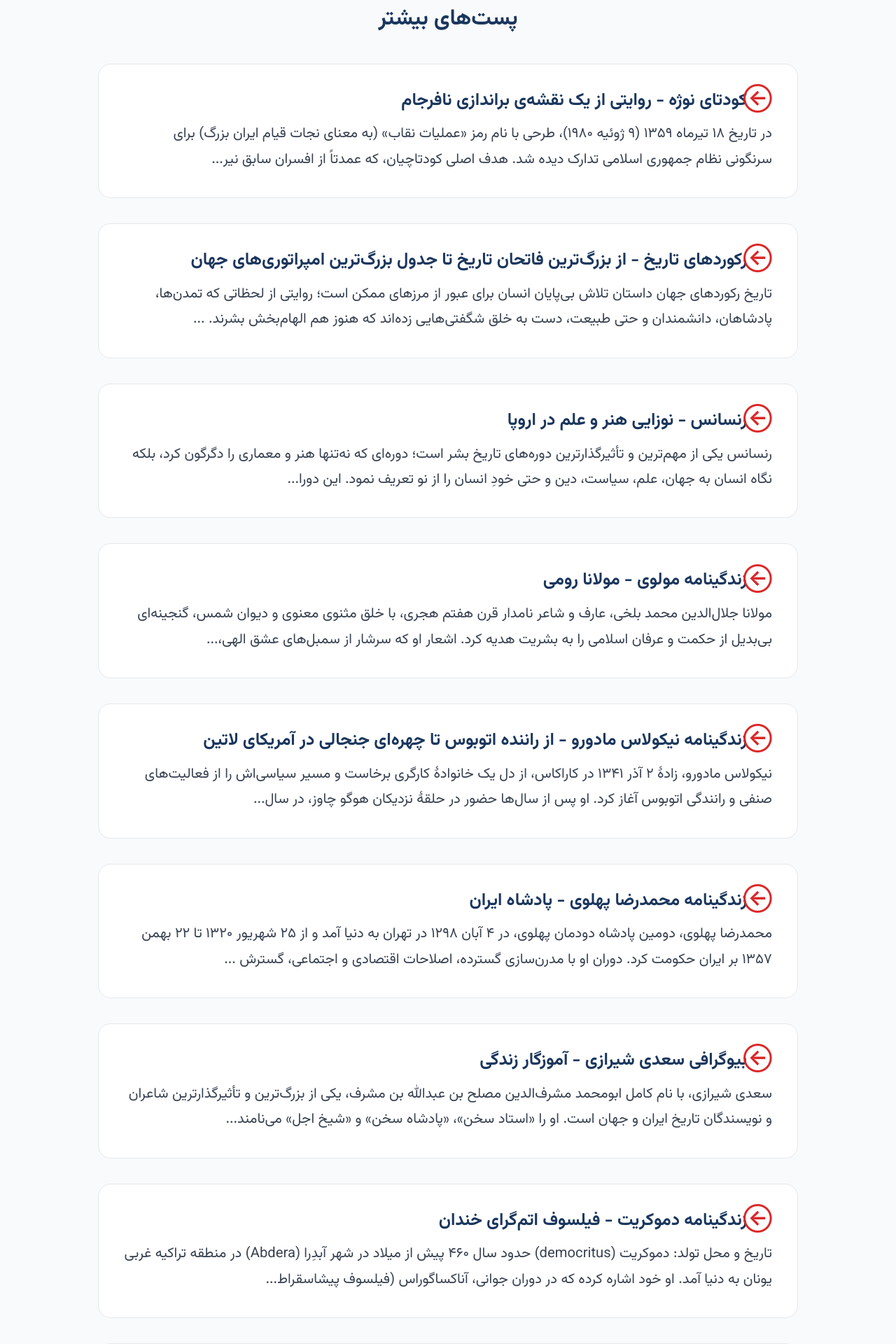
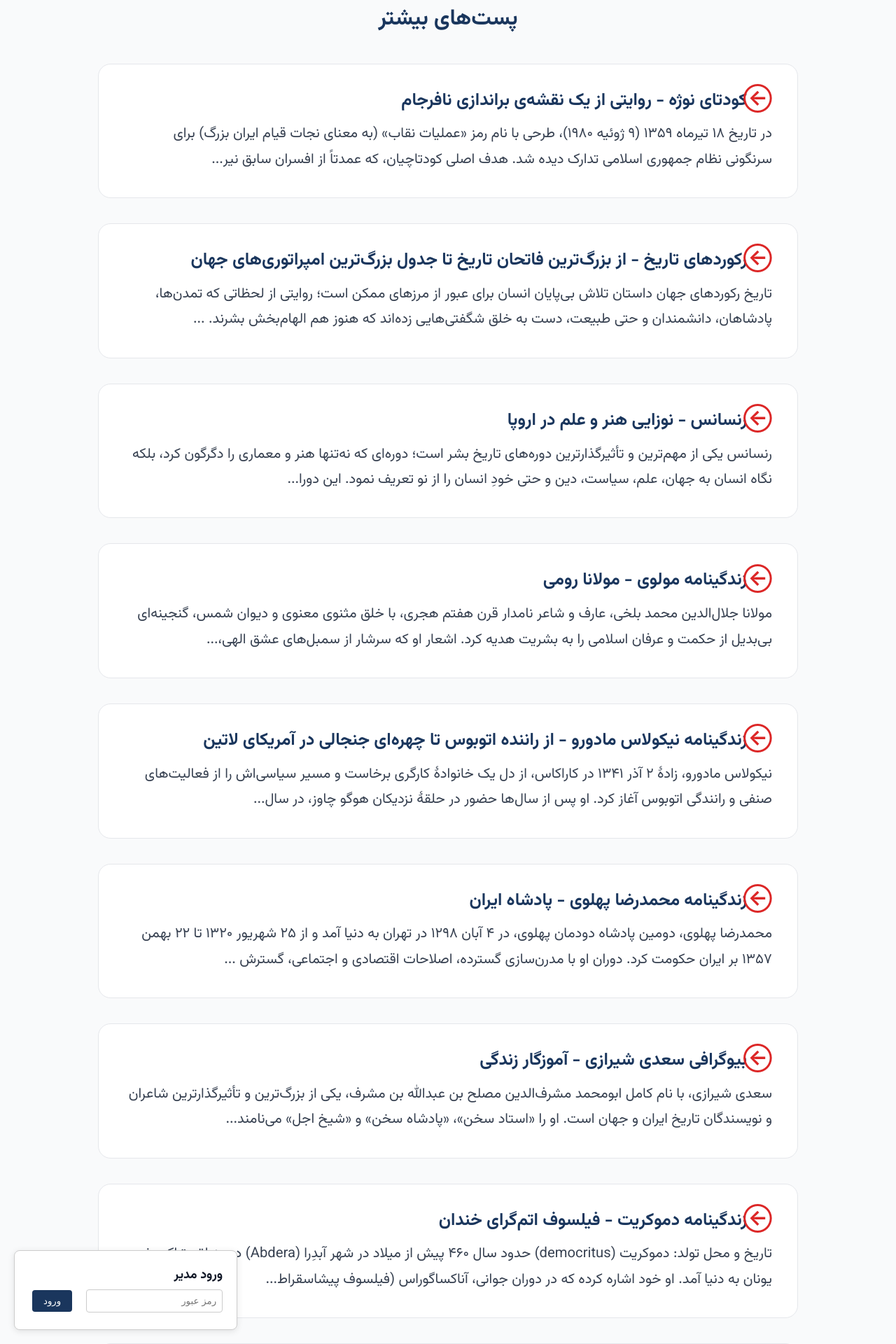
Before and after one commit to darkblog/darkblog.github.io, a Jekyll site: the page built from _posts/2025-7-5-68.md, in a window 1280 px wide. Shown: the part 3080-5000 px from the top of the page at 70% size. Built offline with Jekyll 4.4.1, drawn with Linux system fonts in a browser that asks for light colours; comment, search, counter and statistics services are not loaded.

Commit message:
Update post.html

```diff
--- a/_layouts/post.html
+++ b/_layouts/post.html
@@ -688,6 +688,80 @@
             border: 1px solid #f5c6cb;
         }
 
+        .pending-badge {
+            display: inline-block;
+            padding: 4px 12px;
+            background: #FFA500;
+            color: white;
+            border-radius: 20px;
+            font-size: 0.75rem;
+            margin-top: 10px;
+        }
+
+        .admin-panel {
+            position: fixed;
+            bottom: 20px;
+            left: 20px;
+            background: white;
+            border: 1px solid #ccc;
+            border-radius: 8px;
+            padding: 15px;
+            box-shadow: 0 2px 10px rgba(0,0,0,0.1);
+            z-index: 1000;
+            display: none;
+        }
+
+        .admin-btn {
+            background: #1A365D;
+            color: white;
+            border: none;
+            padding: 8px 16px;
+            border-radius: 4px;
+            cursor: pointer;
+            margin: 5px;
+        }
+
+        .approve-btn {
+            background: #10B981;
+            color: white;
+            border: none;
+            padding: 4px 12px;
+            border-radius: 4px;
+            cursor: pointer;
+            margin-left: 10px;
+            font-size: 0.8rem;
+        }
+
+        .delete-btn {
+            background: #DC2626;
+            color: white;
+            border: none;
+            padding: 4px 12px;
+            border-radius: 4px;
+            cursor: pointer;
+            margin-left: 10px;
+            font-size: 0.8rem;
+        }
+
+        .admin-login {
+            position: fixed;
+            bottom: 20px;
+            left: 20px;
+            background: white;
+            border: 1px solid #ccc;
+            border-radius: 8px;
+            padding: 20px;
+            box-shadow: 0 2px 10px rgba(0,0,0,0.1);
+            z-index: 1001;
+        }
+
+        .admin-input {
+            padding: 8px;
+            border: 1px solid #ccc;
+            border-radius: 4px;
+            margin-left: 10px;
+        }
+
         .more-posts {
             margin-top: var(--spacing-xxl);
         }
@@ -1091,6 +1165,20 @@
         </div>
     </footer>
 
+    <div id="adminLogin" class="admin-login">
+        <h4>ورود مدیر</h4>
+        <input type="password" id="adminPassword" class="admin-input" placeholder="رمز عبور">
+        <button onclick="checkAdminPassword()" class="admin-btn">ورود</button>
+    </div>
+
+    <div id="adminPanel" class="admin-panel">
+        <div style="display: flex; justify-content: space-between; align-items: center;">
+            <h4 style="margin: 0;">پنل مدیریت نظرات</h4>
+            <button onclick="logoutAdmin()" style="background: none; border: none; cursor: pointer; font-size: 1.2rem;">✕</button>
+        </div>
+        <p style="margin: 10px 0 0 0; color: #666; font-size: 0.9rem;">روی دکمه تأیید یا حذف در کنار هر نظر کلیک کنید</p>
+    </div>
+
 <script>
 const firebaseConfig = {
   apiKey: "AIzaSyD0TyNrrkPqPy82X9olmnALjQWwTWXFhUE",
@@ -1142,12 +1288,31 @@
 
     const commentElement = document.createElement('div');
     commentElement.className = 'comment-item-mini';
+
+    let statusBadge = '';
+    let adminButtons = '';
+
+    if (comment.status !== 'approved') {
+        statusBadge = '<div class="pending-badge">⏳ در انتظار تأیید</div>';
+    }
+
+    if (isAdmin) {
+        adminButtons = `
+            <div style="margin-top: 10px;">
+                ${comment.status !== 'approved' ? `<button onclick="approveComment('${comment.id}')" class="approve-btn">✓ تأیید</button>` : ''}
+                <button onclick="deleteComment('${comment.id}')" class="delete-btn">✗ حذف</button>
+            </div>
+        `;
+    }
+
     commentElement.innerHTML = `
         <div class="comment-header-mini">
             <span class="comment-name-mini">${escapeHtml(comment.name)}</span>
             <span class="comment-date-mini">${escapeHtml(comment.date)}</span>
         </div>
         <div class="comment-body-mini">${escapeHtml(comment.message).replace(/\n/g, '<br>')}</div>
+        ${statusBadge}
+        ${adminButtons}
     `;
 
     if (noComments) {
```
Also changed, not shown: other parts of _layouts/post.html (+64 -5 lines). Lines whose indentation alone changed are shown as unchanged.
